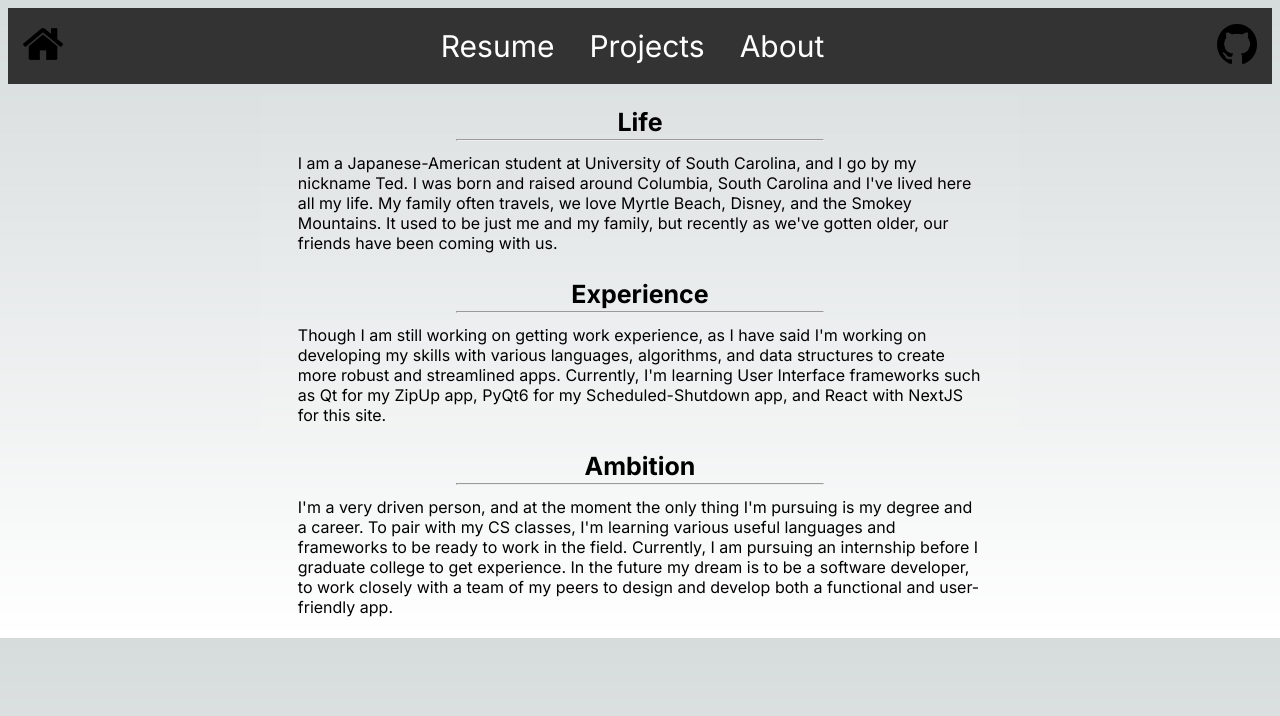
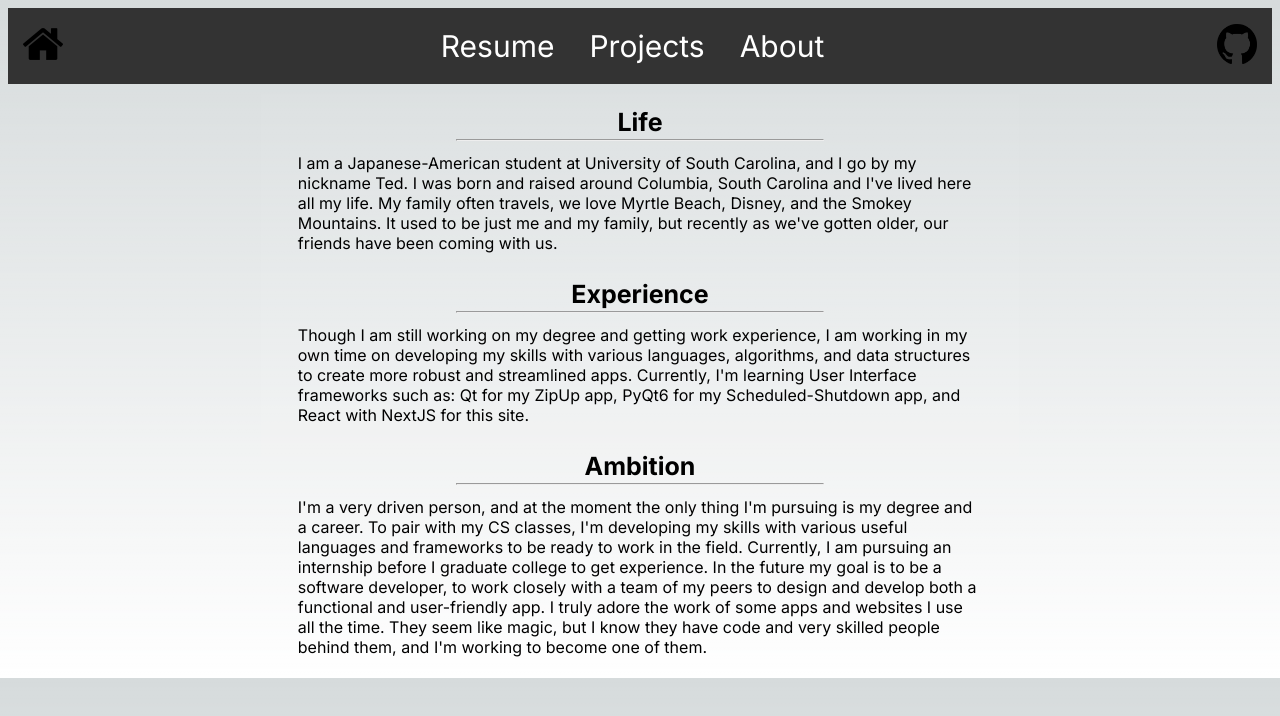
Before and after one commit to TedCreator/TedCreator.github.io, a Next.js app: page /pages/about in a window 1280 px wide. Shown: the top 716 px of the page. Built offline with nearby package versions, Linux system fonts and the light colour scheme.

Commit message:
Updated About Page

```diff
--- a/src/app/pages/about/page.tsx
+++ b/src/app/pages/about/page.tsx
@@ -60,9 +60,10 @@ export default function About() {
           </tr>
           <tr>
             <td className='aboutContent'>
-              Though I am still working on getting work experience, as I have said I'm working on developing my skills with
-              various languages, algorithms, and data structures to create more robust and streamlined apps.
-              Currently, I'm learning User Interface frameworks such as
+              Though I am still working on my degree and getting work experience, I am working in my own time
+              on developing my skills with various languages,
+              algorithms, and data structures to create more robust and streamlined apps.
+              Currently, I'm learning User Interface frameworks such as:
               Qt for my ZipUp app, PyQt6 for my Scheduled-Shutdown app, and React with NextJS for this site.
             </td>
           </tr>
@@ -76,10 +77,14 @@ export default function About() {
           <tr>
             <td className='aboutContent'>
               I'm a very driven person, and at the moment the only thing I'm pursuing is my degree and a career.
-              To pair with my CS classes, I'm learning various useful languages and frameworks to be ready to work in the field.
+              To pair with my CS classes, I'm developing my skills with various useful
+              languages and frameworks to be ready to work in the field.
               Currently, I am pursuing an internship before I graduate college to get experience.
-              In the future my dream is to be a software developer, to work closely with a team of my peers to design and develop
-              both a functional and user-friendly app.
+              In the future my goal is to be a software developer, to work closely with a
+              team of my peers to design and develop both a functional and user-friendly app.
+              I truly adore the work of some apps and websites I use all the time.
+              They seem like magic, but I know they have code and very skilled people behind them,
+              and I'm working to become one of them.
             </td>
           </tr>
         </table>
```
